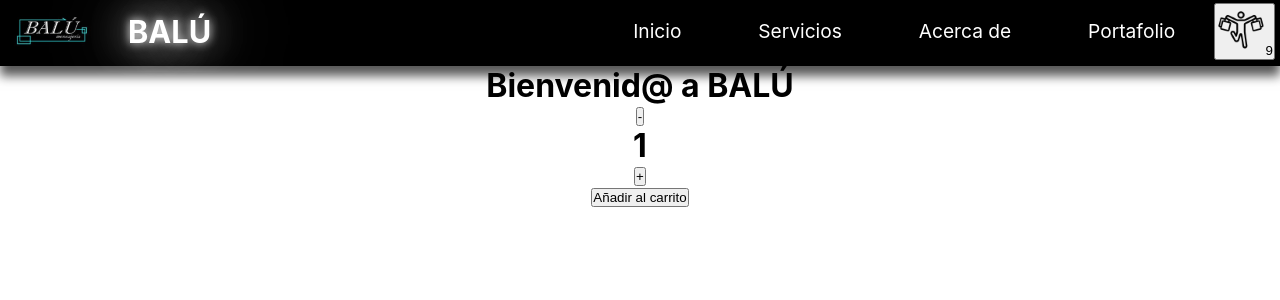
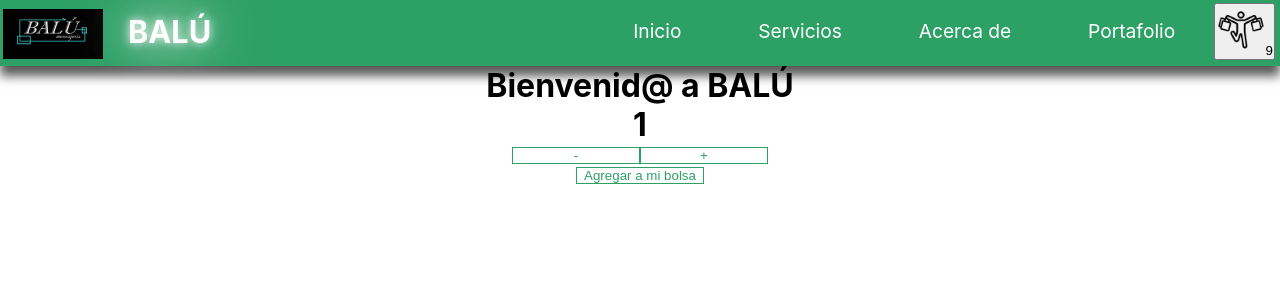
Before and after one commit to vanee17/FlyNow, a React (Create React App) app: page / in a window 1280 px wide. Shown: the top 300 px of the page. Built offline with nearby package versions, Linux system fonts and the light colour scheme.

Commit message:
se modifico el componente contador

```diff
--- a/src/App.js
+++ b/src/App.js
@@ -1,14 +1,13 @@
 import './App.css';
 import NavBar from './components/NavBar';
 import ItemListContainer from './components/ItemListContainer';
-import ItemCount from './components/ItemCount'
+
 
 function App() {
   return (
     <div className="App">
   <NavBar/>
   <ItemListContainer greeting="Bienvenid@ a BALÚ"/>
-  <ItemCount stock={20} initial={1} /*onAdd={onAdd}*//>
     </div>
   );
 }
--- a/src/components/ItemCount.js
+++ b/src/components/ItemCount.js
@@ -1,8 +1,9 @@
 import { useState } from "react"
 
-function ItemCount  ({stock, initial, onAdd}) {
+function ItemCount  ({stock, initial,onAdd}) {
 
     const [count, setCount]= useState(initial)
+    const [aviso]=useState(onAdd)
 
     const agregar = () =>{
         if (count < stock) {
@@ -16,17 +17,17 @@ function ItemCount  ({stock, initial, onAdd}) {
     setCount(1)
 }
     }
-    const añadido = () =>{
-        if (stock >= count){
-            alert("Se ha añadido al carrito");
-        }
+    const letrero = () =>{
+
+            alert(aviso);
+
     }
     return <div className="count">
-                <button onClick={(()=>{quitar()})}>-</button>
                 <h1>{count}</h1>
-                <button  onClick={(()=>{agregar()})}>+</button>
+                <button onClick={quitar}>-</button>
+                <button onClick={agregar}>+</button>
                 <br/>
-                <button  onClick={(()=>{añadido()})}>Añadir al carrito</button>
+                <button onClick={letrero}>Agregar a mi bolsa</button>
             </div>
 }
 
--- a/src/components/ItemListContainer.js
+++ b/src/components/ItemListContainer.js
@@ -1,7 +1,11 @@
+import ItemCount from "./ItemCount"
+
 function ItemListContainer({greeting}){
     return<>
     <h1>{greeting}</h1>
+    <ItemCount stock={20} initial={1} onAdd={"Se añadio a la canasta"} />
     </>
 }
 
+
 export default ItemListContainer
--- a/src/components/NavBar.css
+++ b/src/components/NavBar.css
@@ -8,7 +8,7 @@ p{
     margin: 0.5vw;
 }
 .navContainer{
-    background-color: rgb(0, 0, 0);
+    background-color: rgb(45, 160, 102);
     display: flex;
     justify-content: right;
     box-shadow: 0px 10px 10px rgba(0, 0, 0, 0.658);
@@ -32,17 +32,22 @@ p{
     padding: 1.5vw 3vw;
     font-size: 1.5vw;
     cursor: pointer;
-
 }
 .list:hover{
     color: rgb(103, 237, 255);
 }
 .carrito{
-margin-bottom: 6px;
-margin-right: 5px;
-margin-top: 3px;
+    margin-bottom: 6px;
+    margin-right: 5px;
+    margin-top: 3px;
 }
 .carrito button {
     background-color:0 0 10px white, 0 0 40px white, 0 0 80px white;;
     cursor: pointer;
 }
+.count button{
+    width: 10vw;
+    background-color: transparent;
+    color:rgb(45, 160, 102);
+    border: rgb(45, 160, 102) 0.1vw solid;
+}
```
